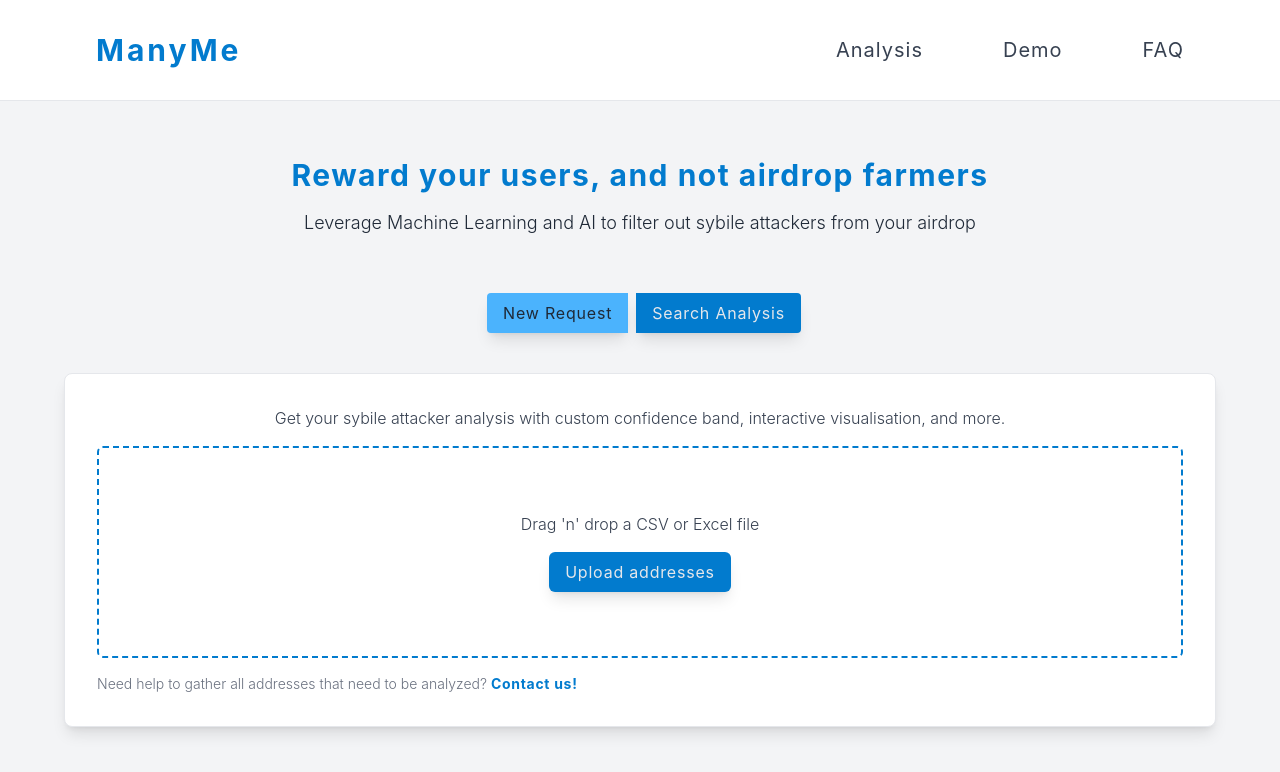
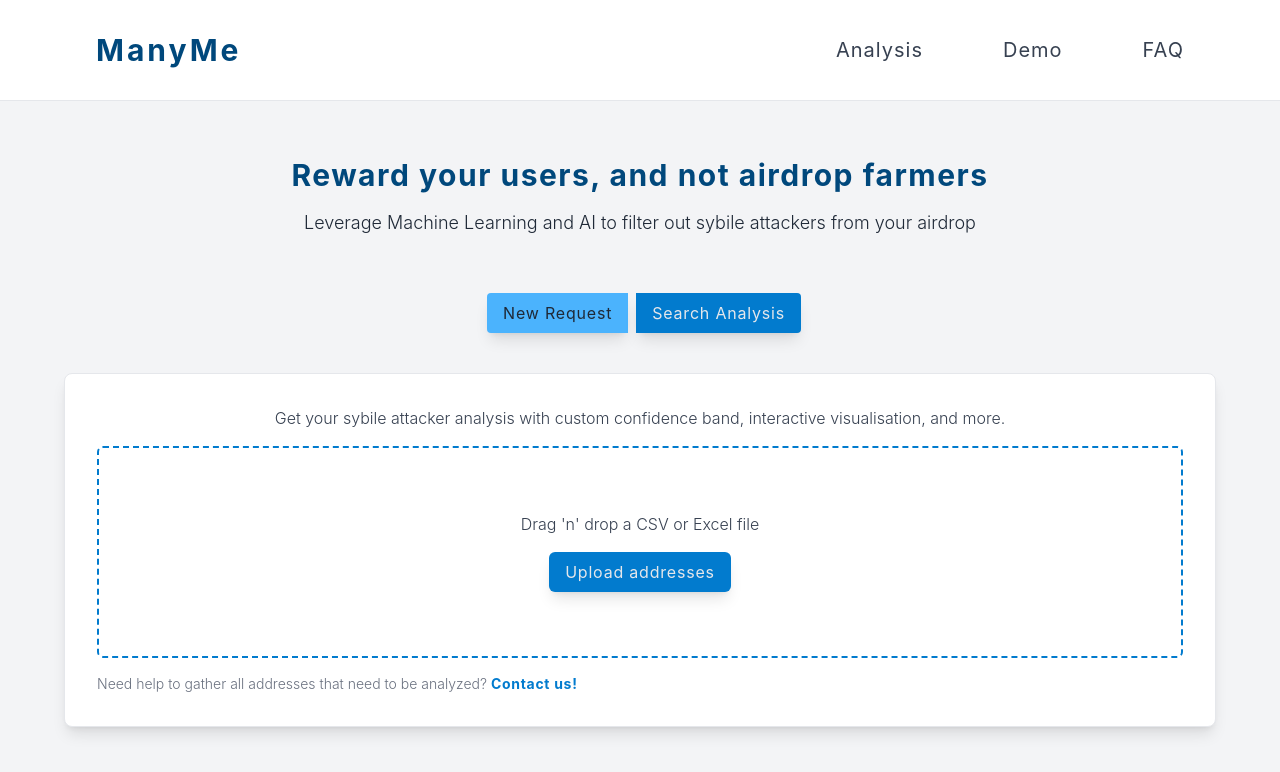
Before and after one commit to muhuuh/sybile, a React (Create React App) app: page / in a window 1280 px wide. Shown: the top 772 px of the page. Built offline with nearby package versions, Linux system fonts and the light colour scheme; no server answers.

Commit message:
first mainpage draft done

```diff
--- a/src/components/Header.js
+++ b/src/components/Header.js
@@ -6,7 +6,7 @@ const Header = () => {
     <header className="bg-white border-b py-8 flex justify-between items-center px-24 shadow-md">
       <NavLink
         to="/main"
-        className="text-3xl font-bold tracking-widest text-honoluluBlue"
+        className="text-3xl font-bold tracking-widest text-indogoDye"
       >
         ManyMe
       </NavLink>
--- a/src/components/Main/Main.js
+++ b/src/components/Main/Main.js
@@ -106,7 +106,7 @@ function Main() {
   return (
     <main className="min-h-screen p-8  bg-gray-100">
       <div className="text-center mt-6">
-        <h1 className="text-3xl font-bold text-honoluluBlue mb-4 tracking-wider">
+        <h1 className="text-3xl font-bold text-indogoDye mb-4 tracking-wider">
           Reward your users, and not airdrop farmers
         </h1>
         <p className="text-gray-800 font-light text-lg mb-6">
@@ -123,7 +123,7 @@ function Main() {
             newRequest
               ? "bg-argentinianBlue text-gray-800"
               : "bg-honoluluBlue text-gray-200"
-          } px-4 py-2 rounded-l shadow-lg ml-2 hover:bg-salmon hover:text-gray-800 transition duration-200`}
+          } px-4 py-2 rounded-l shadow-lg ml-2 hover:bg-argentinianBlue hover:text-gray-800 transition duration-200`}
         >
           New Request
         </button>
@@ -135,7 +135,7 @@ function Main() {
             !newRequest
               ? "bg-argentinianBlue text-gray-800"
               : "bg-honoluluBlue text-gray-200"
-          } px-4 py-2 rounded-r shadow-lg ml-2 hover:bg-salmon hover:text-gray-800 transition duration-200`}
+          } px-4 py-2 rounded-r shadow-lg ml-2 hover:bg-argentinianBlue hover:text-gray-800 transition duration-200`}
         >
           Search Analysis
         </button>
```
